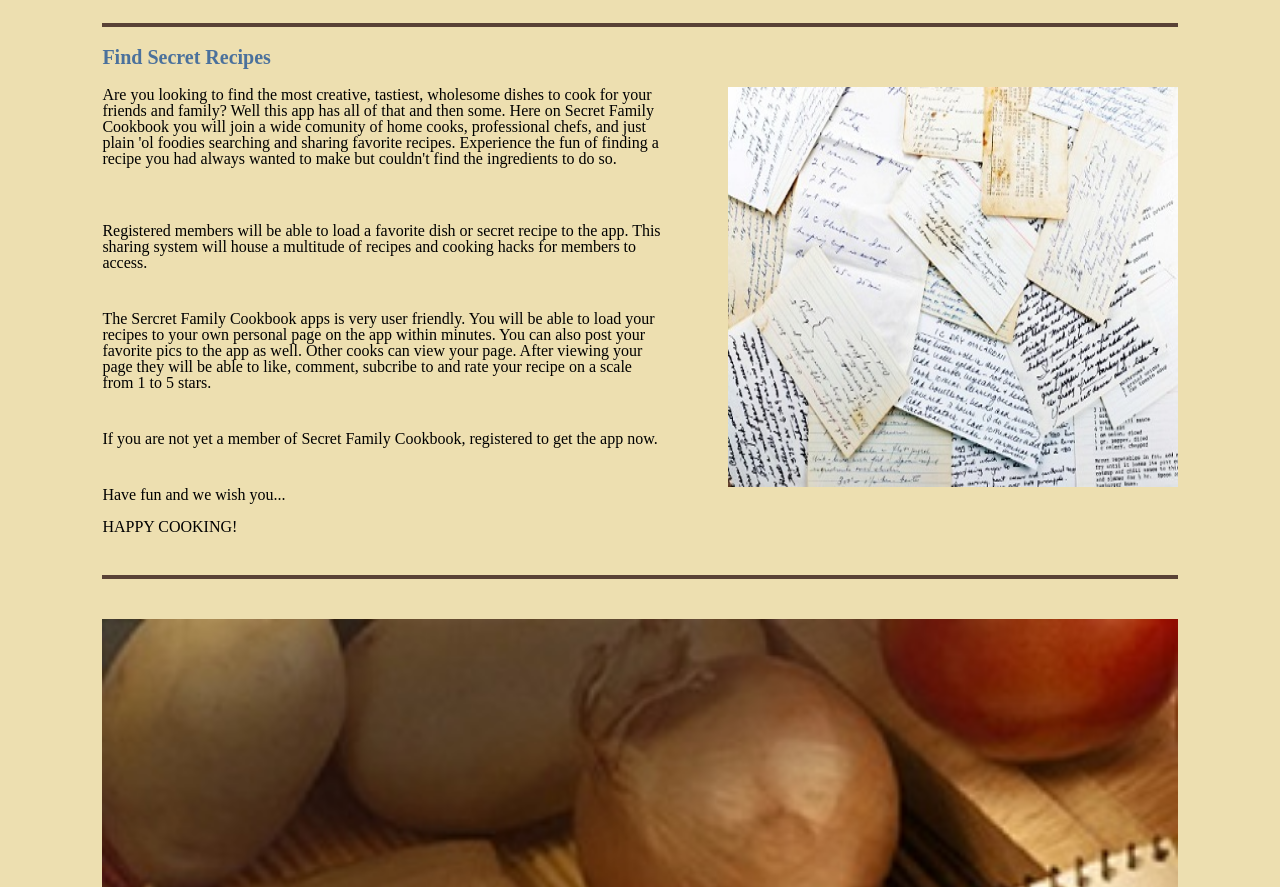
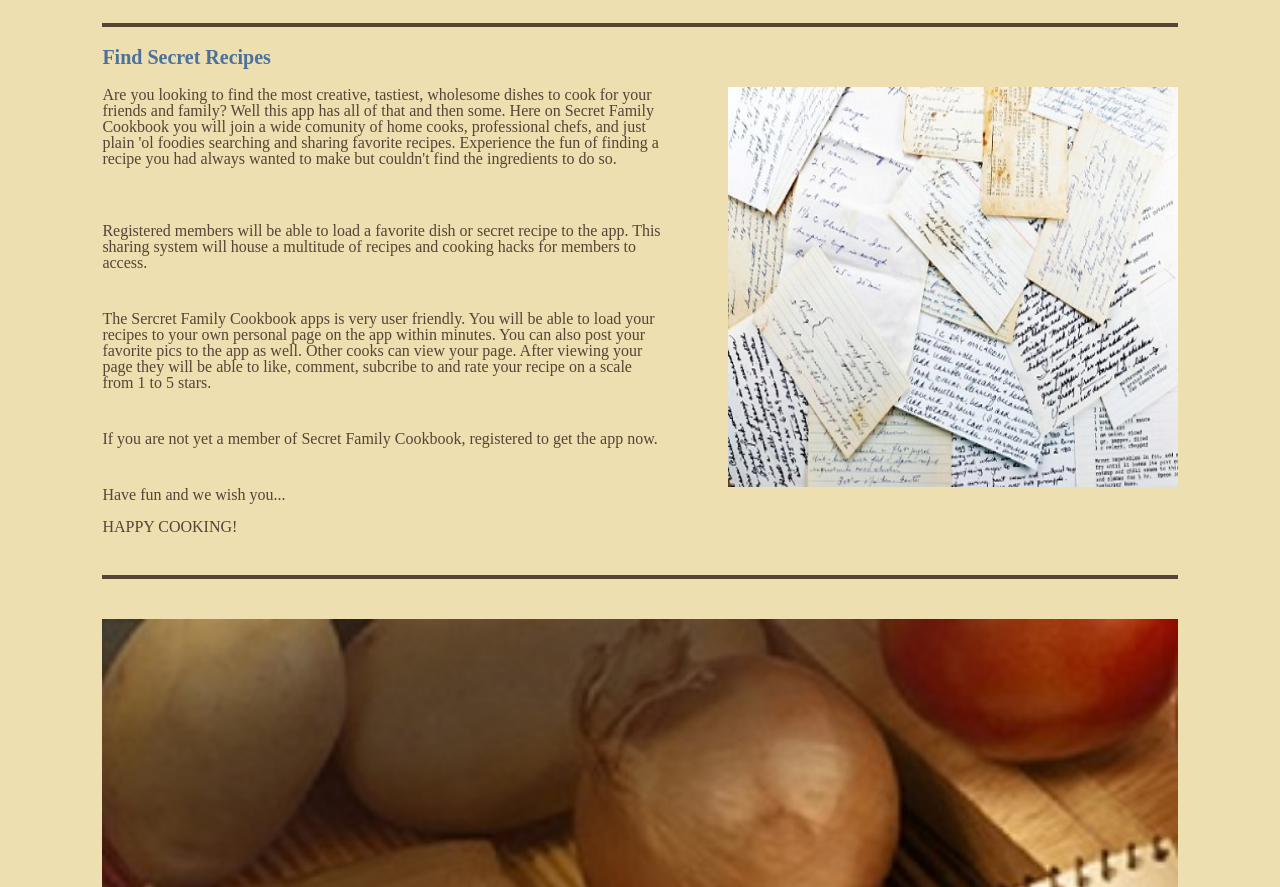
Before and after one commit to BuildWeek-Secret-Family-Recipes/UI-Joe, a website: page index.html in a window 1280 px wide. Shown: the part 929-1816 px from the top of the page. Drawn offline with Linux system fonts and the light colour scheme.

Commit message:
changed font color in first paragraph of the body.

```diff
--- a/Less/main-content.less
+++ b/Less/main-content.less
@@ -31,6 +31,7 @@
       .main-content p{
         width: 90%;
         margin-bottom: 40px;
+        color: #594236;
       }
       .top-text img{
         margin-top: 60px;
```
Also changed, not shown: css/index.css.
